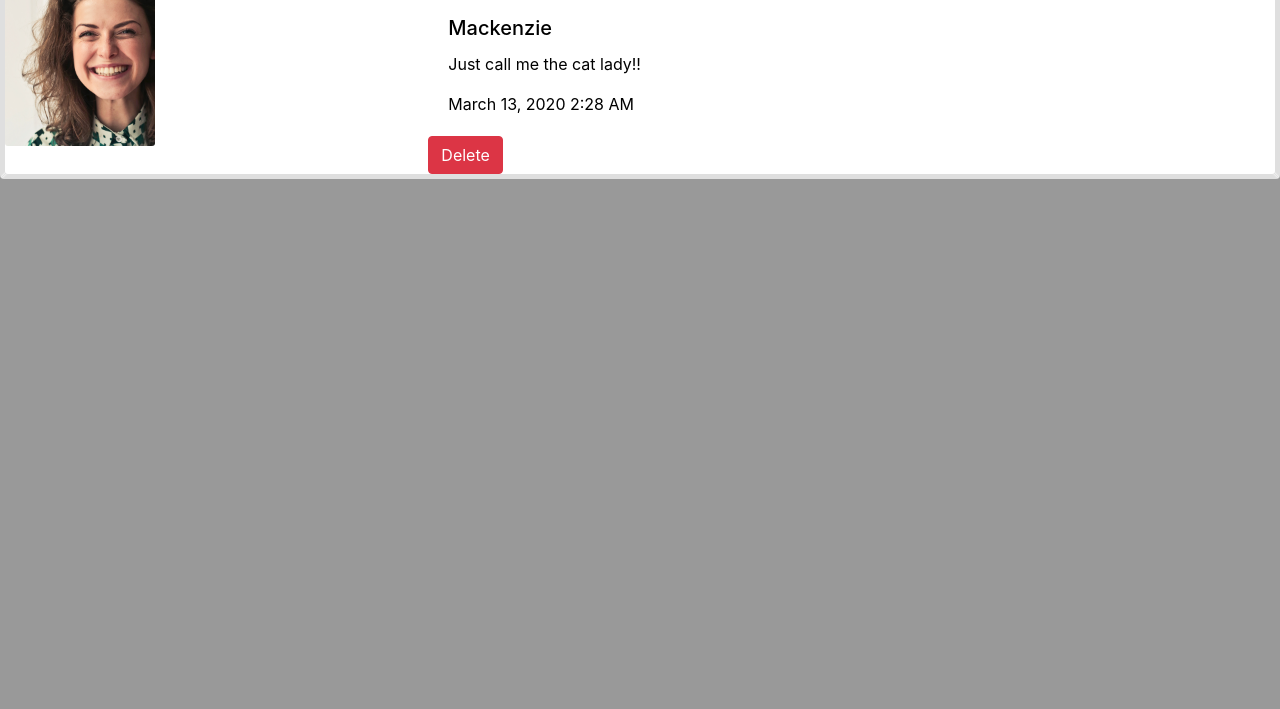
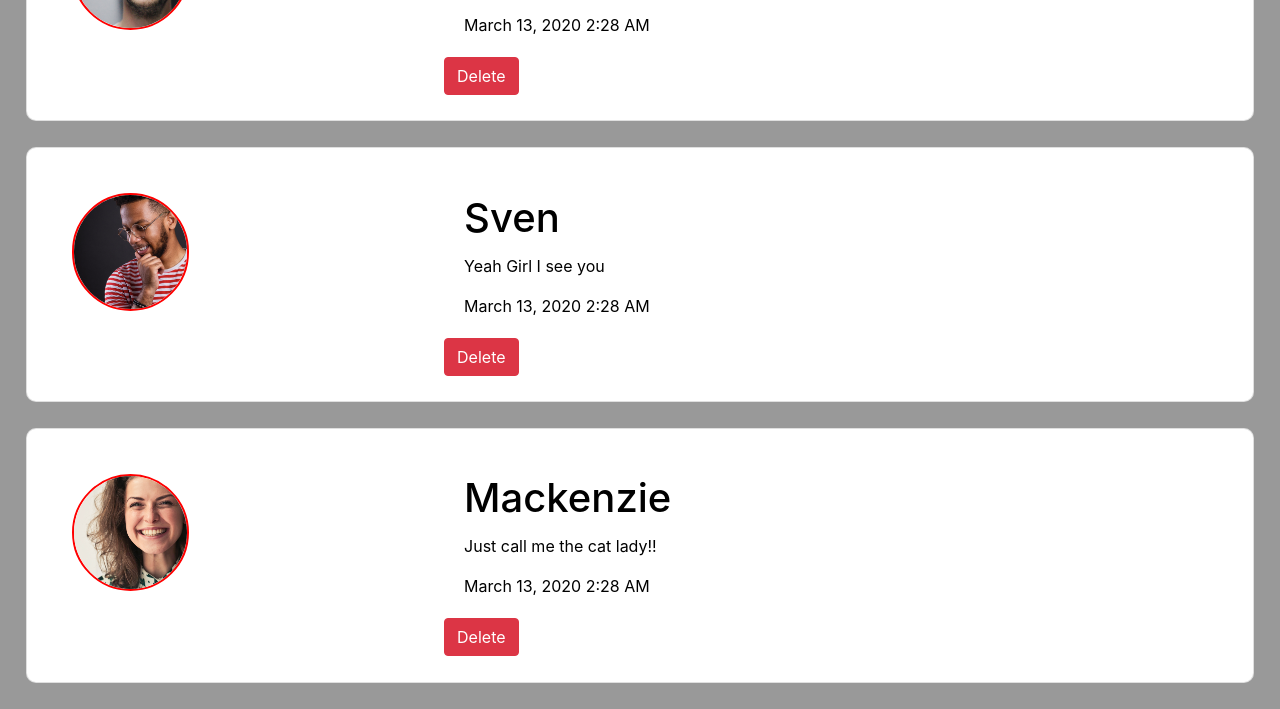
Before and after one commit to nss-evening-cohort-11/chatty-butterworts, a website built with webpack: page src/index.html in a window 1280 px wide. Shown: the part 785-1494 px from the top of the page. Before the commit the page ends 964 px from the top, so only its background shows below. Built offline with nearby package versions, Linux system fonts and the light colour scheme.

Commit message:
addjusted cards a littl

```diff
--- a/src/javascripts/components/displayMessage.js
+++ b/src/javascripts/components/displayMessage.js
@@ -11,14 +11,15 @@ const userMessageCardBuilder = () => {
     domString += '<div class="col-md-4">';
     domString += `<img src="${user.userImg}" class="card-img" style="max-width: 150px;" alt="Picture of me">`;
     domString += '</div>';
-    domString += '<div class="col-md-8">';
+    domString += '<div class="col-md-8 d">';
     domString += '<div class="card-body">';
-    domString += `<h5 class="card-title">${user.userName}</h5>`;
+    domString += `<h1 class="card-title">${user.userName}</h1>`;
     domString += `<p class="card-text">${user.messageContent}</p>`;
     domString += `<span class=“time-right”>${moment().format('LLL')}</span>`;
     domString += '</div>';
     domString += '<div>';
     domString += `<a href="#" id=${user.id} class="btn btn-danger delete-btn">Delete</a>`;
+    domString += '</div>';
     domString += '</div>';
     domString += '</div>';
     domString += '</div>';
--- a/src/styles/main.scss
+++ b/src/styles/main.scss
@@ -16,3 +16,20 @@ body  {
   color: orange;
 
 }
+
+.card img {
+  border-radius: 50%;
+  width: 30%;
+  margin: 5%;
+  border: solid 2px red;
+}
+
+.card {
+  margin: 2%;
+  padding: 2%;
+  border-radius: 10px;
+}
+
+.btn .btn-danger {
+  margin-bottom: 3%;
+}
```
Also changed, not shown: README.md.
